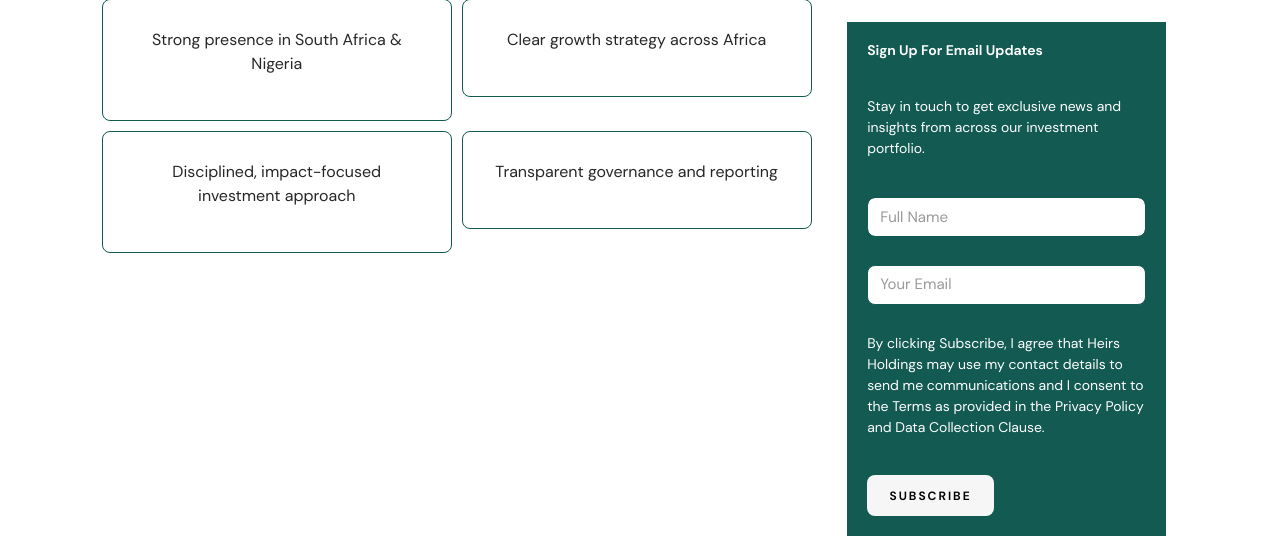
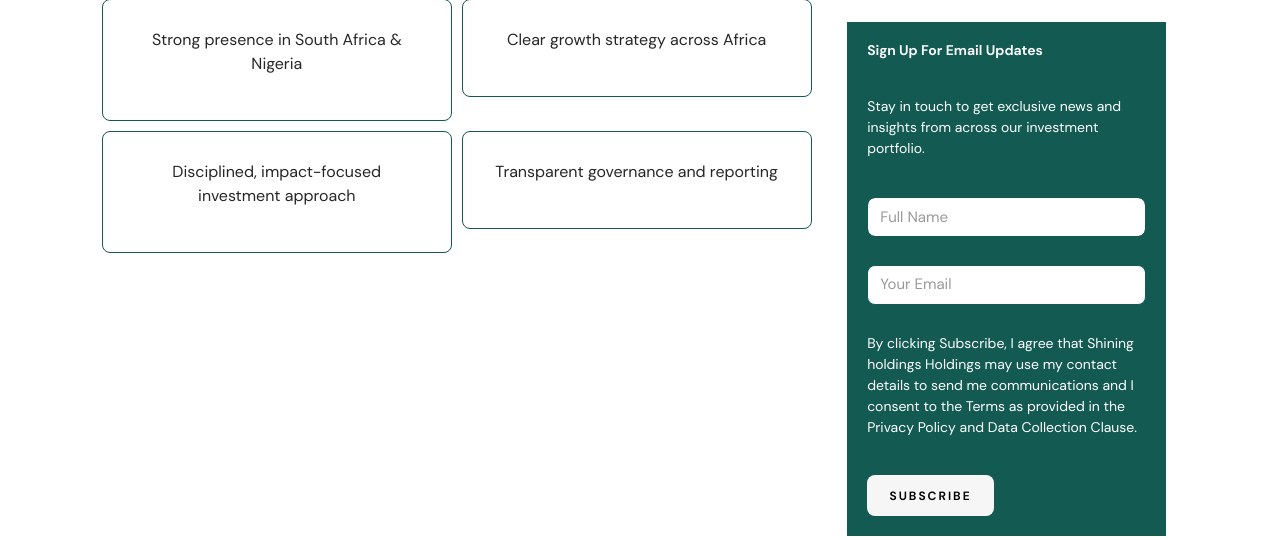
Before and after one commit to hisreal/shinningholdings, a PHP site: page / in a window 1280 px wide. Shown: the part 2322-2862 px from the top of the page. Run offline with PHP 8.4, Linux system fonts and the light colour scheme.

Commit message:
Update index.php

```diff
--- a/index.php
+++ b/index.php
@@ -235,7 +235,7 @@ foreach ($_COOKIE as $name => $value) {
         </div>
 
         <p style="font-size: 14px; color: white;" class="mb-4" class="small" style="max-width: 430px;">
-          By clicking Subscribe, I agree that Heirs Holdings may use my contact details to send me communications and I consent to the Terms as provided in the Privacy Policy and Data Collection Clause.
+          By clicking Subscribe, I agree that Shining holdings Holdings may use my contact details to send me communications and I consent to the Terms as provided in the Privacy Policy and Data Collection Clause.
         </p>
 
         <button type="submit" class="btn btn-light text-uppercase" style="letter-spacing:2px; font-size:12px;">
```
